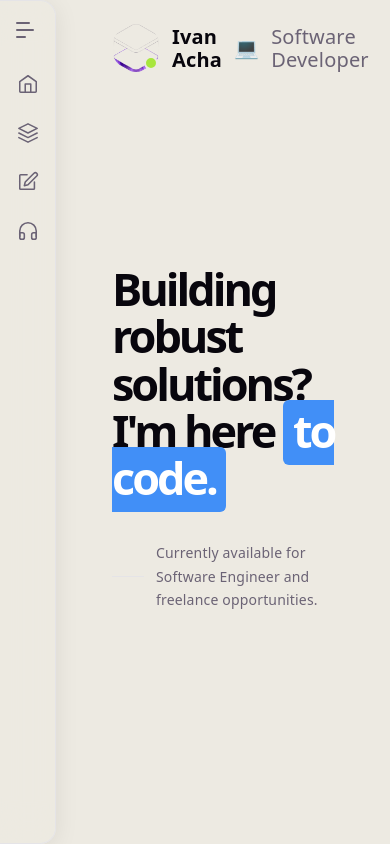
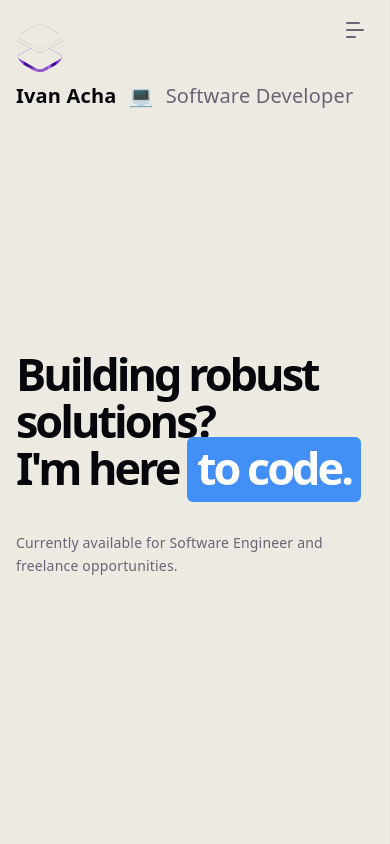
Before and after one commit to ivanacha/ivanacha.github.io, a React (Vite) app: page / in a window 390 px wide. Built offline with nearby package versions, Linux system fonts and the light colour scheme.

Commit message:
Add mobile/touch responsive styles
Add media queries to improve layout on touch/coarse-pointer devices. Move the sidebar to the right on mobile. Remove the availability-dot element and the status-line span from JSX and delete its CSS since availability is no longer shown.

```diff
--- a/src/App.css
+++ b/src/App.css
@@ -3,6 +3,11 @@
   align-items: center;
   gap: 12px;
   padding: 24px 32px;
+
+  @media (hover: none), (pointer: coarse) {
+    padding: 24px 16px;
+    flex-wrap: wrap;
+  }
 }
 
 .profile-avatar {
@@ -10,6 +15,10 @@
   width: 48px;
   height: 48px;
   flex-shrink: 0;
+
+  @media (hover: none), (pointer: coarse) {
+    flex: 0 0 100%;
+  }
 }
 
 .profile-avatar img {
@@ -18,17 +27,6 @@
   border-radius: 50%;
   object-fit: cover;
   display: block;
-}
-
-.availability-dot {
-  position: absolute;
-  bottom: 2px;
-  right: 2px;
-  width: 10px;
-  height: 10px;
-  border-radius: 50%;
-  background: #a8e63d;
-  border: 2px solid var(--bg);
 }
 
 .profile-name {
@@ -53,6 +51,10 @@
   justify-content: center;
   flex-grow: 1;
   padding: 0 32px 64px;
+
+  @media (hover: none), (pointer: coarse) {
+    padding: 0 16px 48px;
+  }
 }
 
 .hero-headline {
--- a/src/App.jsx
+++ b/src/App.jsx
@@ -10,7 +10,6 @@ function App() {
         <header className="profile-header">
           <div className="profile-avatar">
             <img src={heroImg} alt="Profile" />
-            <span className="availability-dot" />
           </div>
           <span className="profile-name">Ivan Acha</span>
           <span className="profile-sep">💻</span>
@@ -23,7 +22,6 @@ function App() {
             I'm here <mark className="hero-mark">to code.</mark>
           </h1>
           <div className="availability-status">
-            <span className="status-line" />
             <span>Currently available for Software Engineer and freelance opportunities.</span>
           </div>
         </section>
--- a/src/Sidebar.css
+++ b/src/Sidebar.css
@@ -17,8 +17,10 @@
   transition: background 0.2s;
 }
 
-.sidebar-toggle:hover {
-  background: var(--social-bg);
+@media (hover: hover) and (pointer: fine) {
+  .sidebar-toggle:hover {
+    background: var(--social-bg);
+  }
 }
 
 /* Closed state: varying-width lines */
@@ -49,6 +51,14 @@
 @media (hover: hover) and (pointer: fine) {
   .sidebar-toggle {
     display: none;
+  }
+}
+
+/* Move toggle to right side on mobile */
+@media (hover: none), (pointer: coarse) {
+  .sidebar-toggle {
+    left: unset;
+    right: 16px;
   }
 }
 
@@ -97,11 +107,12 @@
 @media (hover: none), (pointer: coarse) {
   .sidebar {
     top: 0;
-    left: 0;
+    left: unset;
+    right: 0;
     height: 100vh;
-    border-radius: 0 16px 16px 0;
-    border-left: none;
-    width: 56px;
+    border-radius: 16px 0 0 16px;
+    border-right: none;
+    width: 0;
   }
 
   .sidebar--expanded {
--- a/src/index.css
+++ b/src/index.css
@@ -68,6 +68,10 @@ body {
   text-align: left;
   min-width: 0;
   margin-left: 80px;
+
+  @media (hover: none), (pointer: coarse) {
+    margin-left: 0;
+  }
 }
 
 h1,
```
